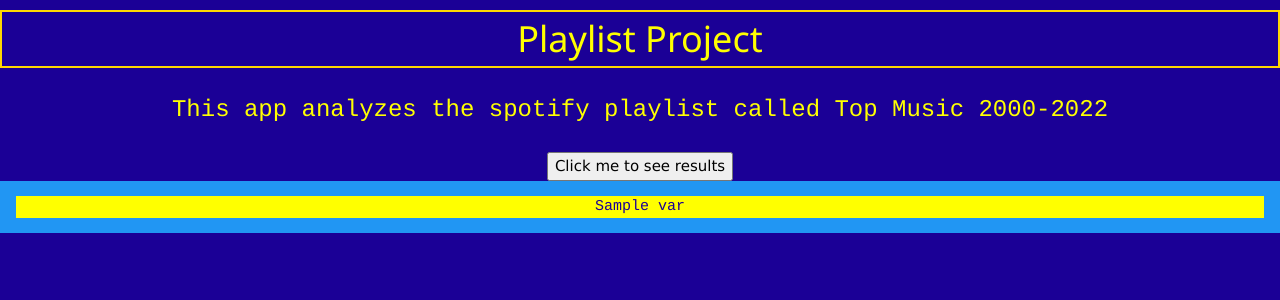
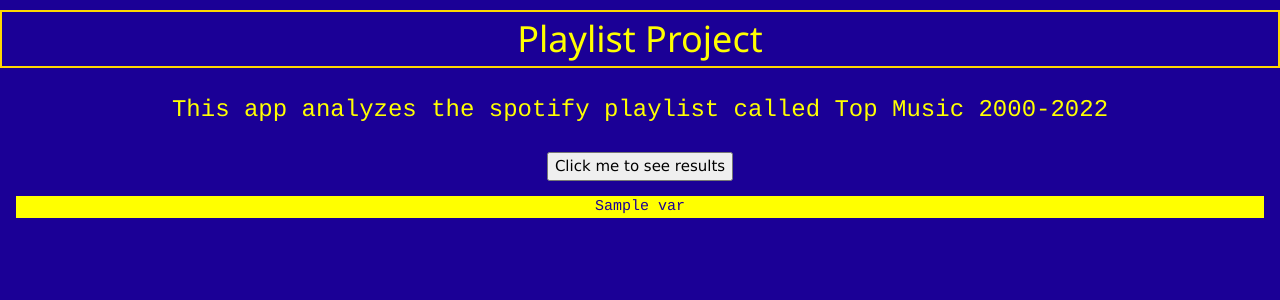
Before and after one commit to hannahb9011/spotify_project, a Flask app: template templates/index.html in a window 1280 px wide. Shown: the top 300 px of the page. Run offline with Flask 2, Linux system fonts and the light colour scheme; the template is opened without the code that fills it: most values are stand-ins (such as "Sample title", 1, 10 or a date in 2020); parts of the project's set-up code (start-up, migrations or seed data) failed here and were passed over.

Commit message:
Update index.html

```diff
--- a/templates/index.html
+++ b/templates/index.html
@@ -1,24 +1,6 @@
 <!doctype html>
-<!--
- Copyright 2021 Google LLC
-
- Licensed under the Apache License, Version 2.0 (the "License");
- you may not use this file except in compliance with the License.
- You may obtain a copy of the License at
-
-      http://www.apache.org/licenses/LICENSE-2.0
-
- Unless required by applicable law or agreed to in writing, software
- distributed under the License is distributed on an "AS IS" BASIS,
- WITHOUT WARRANTIES OR CONDITIONS OF ANY KIND, either express or implied.
- See the License for the specific language governing permissions and
- limitations under the License.
--->
-
 <html>
 <head>
-  <title>Datastore and Firebase Auth Example</title>
-  <script src="{{ url_for('static', filename='script.js') }}"></script>
   <meta name="viewport" content="width=device-width, initial-scale=1">
   <link type="text/css" rel="stylesheet" href="{{ url_for('static', filename='style.css') }}">
   <link rel="stylesheet" href="https://www.w3schools.com/w3css/4/w3.css">
@@ -32,7 +14,7 @@
       <button class="btn" type="submit" value="VALUE1" name="action1">Click me to see results </button>
     </form>
     {% for x in var %}
-       <div class="w3-container w3-blue">
+       <div class="w3-container boxes">
        <p class="para2">
        {% for i in x %}
           <p class="para2"> {{ i }} </p>
```
